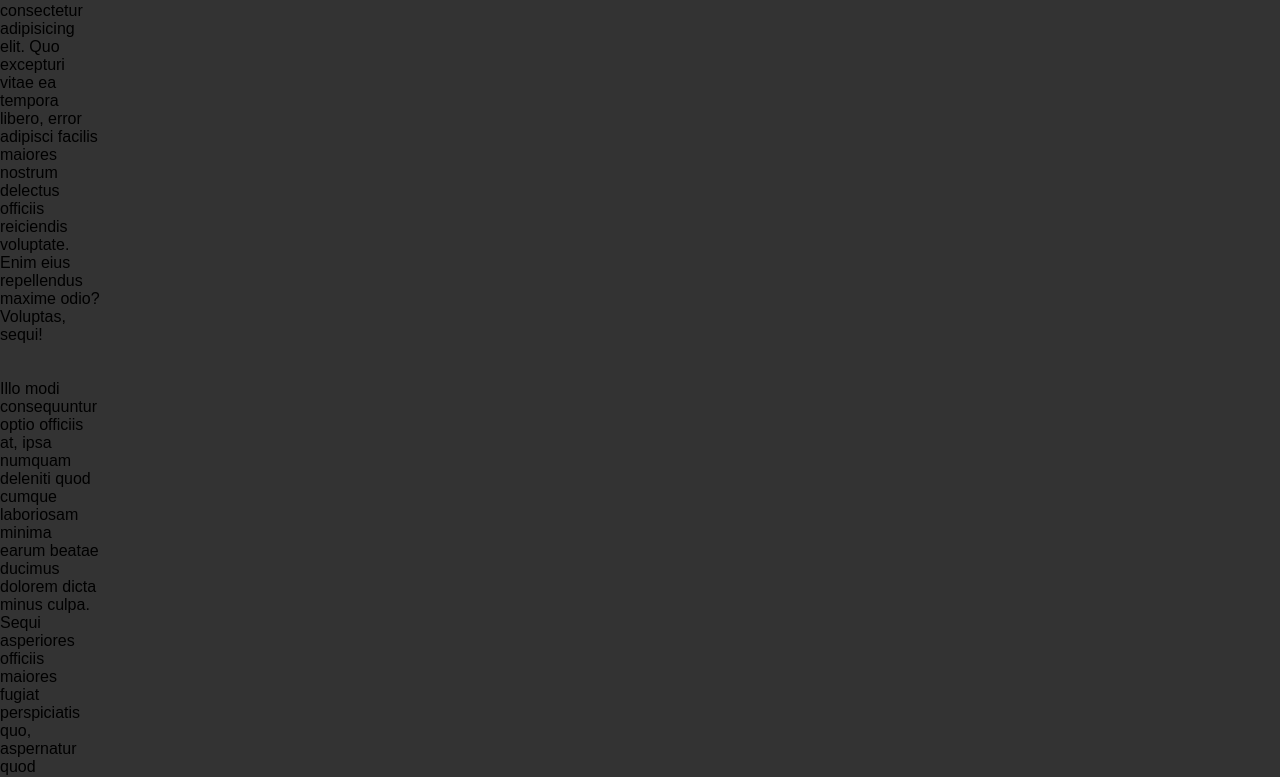
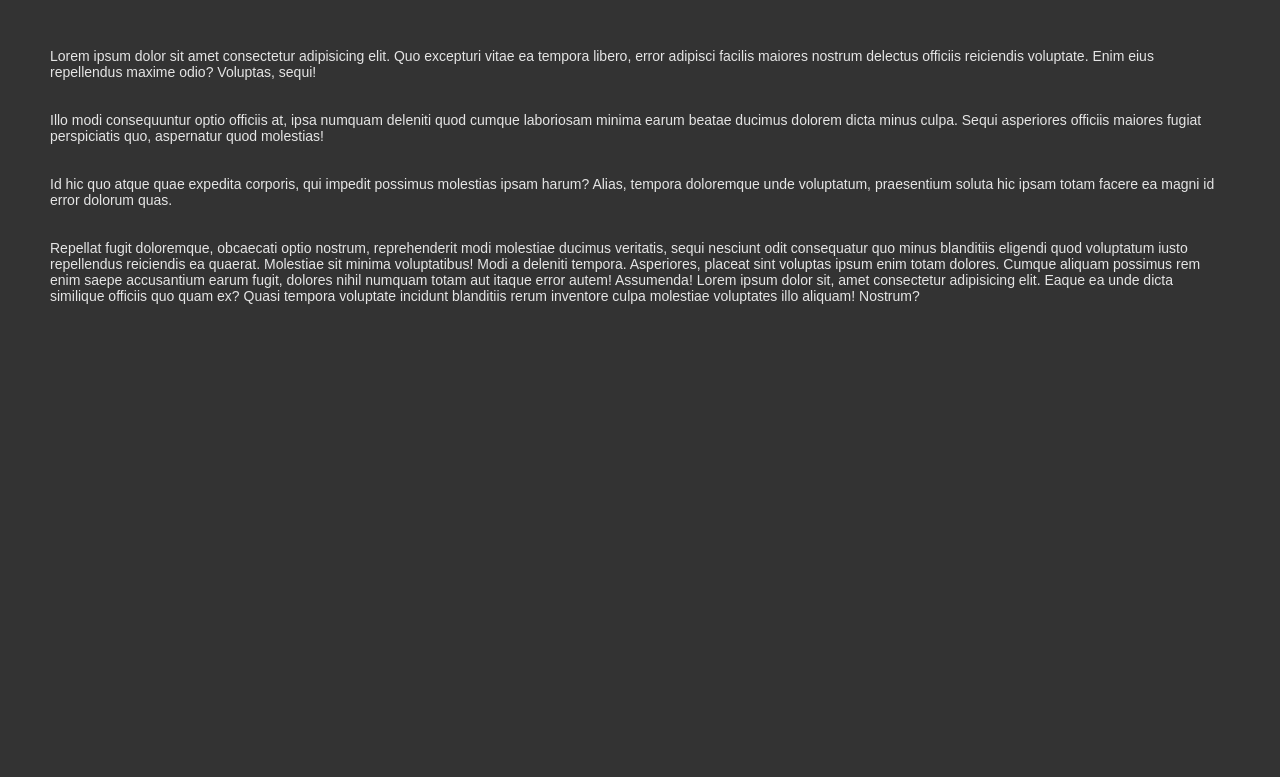
Before and after one commit to Belisarius00/trativi_proj, a plain HTML site: page sobrenos.html in a window 1280 px wide. Shown: the part 184-961 px from the top of the page. After the commit the page ends 800 px from the top, so only its background shows below. Drawn offline with Linux system fonts and the light colour scheme.

Commit message:
Updated paragraph color & paddings

```diff
--- a/assets/css/styles.css
+++ b/assets/css/styles.css
@@ -7,6 +7,7 @@ body {
 h1 {
     color: #E5E5E5;
     font-size: 48px;
+    margin-top: 0px;
     margin-left: 50px;
     margin-bottom: 0%;
 }
--- a/sobrenos.html
+++ b/sobrenos.html
@@ -19,24 +19,40 @@
             <a href="contactos.html">Contatos</a>
         </div>
     </nav>
-    <h1>sobrenos</h1>
-    <div style="width: 100px; justify-content: center;">
-        Lorem ipsum dolor sit amet consectetur adipisicing elit. Quo excepturi vitae ea tempora libero, error adipisci
-        facilis maiores nostrum delectus officiis reiciendis voluptate. Enim eius repellendus maxime odio? Voluptas,
-        sequi! <br><br><br>
-        Illo modi consequuntur optio officiis at, ipsa numquam deleniti quod cumque laboriosam minima earum beatae
-        ducimus dolorem dicta minus culpa. Sequi asperiores officiis maiores fugiat perspiciatis quo, aspernatur quod
-        molestias! <br><br><br>
-        Id hic quo atque quae expedita corporis, qui impedit possimus molestias ipsam harum? Alias, tempora doloremque
-        unde voluptatum, praesentium soluta hic ipsam totam facere ea magni id error dolorum quas.
-        <br><br><br>Repellat fugit doloremque, obcaecati optio nostrum, reprehenderit modi molestiae ducimus veritatis, sequi
-        nesciunt odit consequatur quo minus blanditiis eligendi quod voluptatum iusto repellendus reiciendis ea quaerat.
-        Molestiae sit minima voluptatibus!
-        Modi a deleniti tempora. Asperiores, placeat sint voluptas ipsum enim totam dolores. Cumque aliquam possimus rem
-        enim saepe accusantium earum fugit, dolores nihil numquam totam aut itaque error autem! Assumenda!
+    <div style="padding: 50px;">
+        <h1 style="margin-bottom: 50px;">sobrenos</h1>
+        <div style="display: flex;">
+            <p style="width: auto; justify-content: center;">
+                Lorem ipsum dolor sit amet consectetur adipisicing elit. Quo excepturi vitae ea tempora libero, error
+                adipisci
+                facilis maiores nostrum delectus officiis reiciendis voluptate. Enim eius repellendus maxime odio?
+                Voluptas,
+                sequi! <br><br><br>
+                Illo modi consequuntur optio officiis at, ipsa numquam deleniti quod cumque laboriosam minima earum
+                beatae
+                ducimus dolorem dicta minus culpa. Sequi asperiores officiis maiores fugiat perspiciatis quo, aspernatur
+                quod
+                molestias! <br><br><br>
+                Id hic quo atque quae expedita corporis, qui impedit possimus molestias ipsam harum? Alias, tempora
+                doloremque
+                unde voluptatum, praesentium soluta hic ipsam totam facere ea magni id error dolorum quas.
+                <br><br><br>Repellat fugit doloremque, obcaecati optio nostrum, reprehenderit modi molestiae ducimus
+                veritatis, sequi
+                nesciunt odit consequatur quo minus blanditiis eligendi quod voluptatum iusto repellendus reiciendis ea
+                quaerat.
+                Molestiae sit minima voluptatibus!
+                Modi a deleniti tempora. Asperiores, placeat sint voluptas ipsum enim totam dolores. Cumque aliquam
+                possimus
+                rem
+                enim saepe accusantium earum fugit, dolores nihil numquam totam aut itaque error autem! Assumenda!
 
-        Lorem ipsum dolor sit, amet consectetur adipisicing elit. Eaque ea unde dicta similique officiis quo quam ex?
-        Quasi tempora voluptate incidunt blanditiis rerum inventore culpa molestiae voluptates illo aliquam! Nostrum?
+                Lorem ipsum dolor sit, amet consectetur adipisicing elit. Eaque ea unde dicta similique officiis quo
+                quam
+                ex?
+                Quasi tempora voluptate incidunt blanditiis rerum inventore culpa molestiae voluptates illo aliquam!
+                Nostrum?
+            </p>
+        </div>
     </div>
 </body>
 
```
Also changed, not shown: contactos.html (+5 -3 lines).
